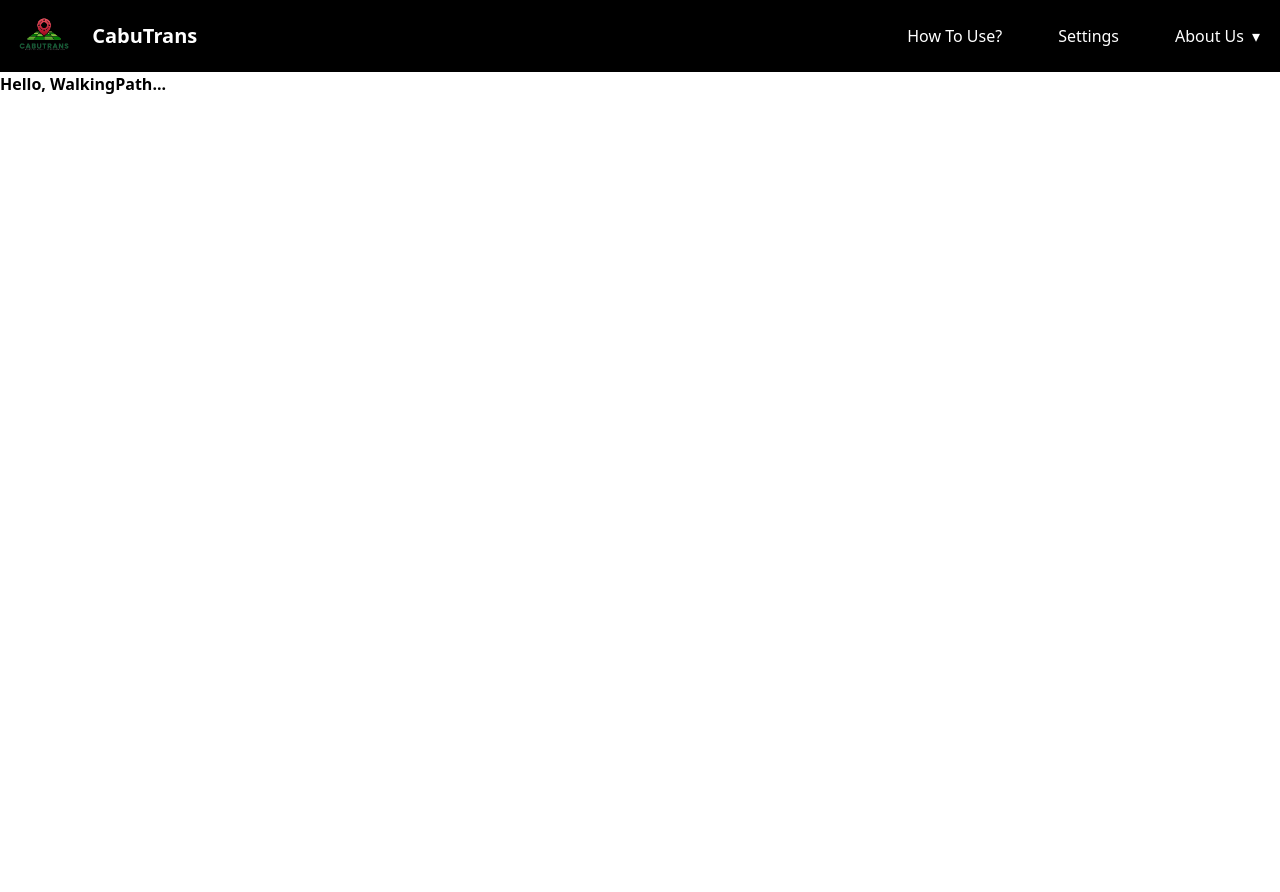
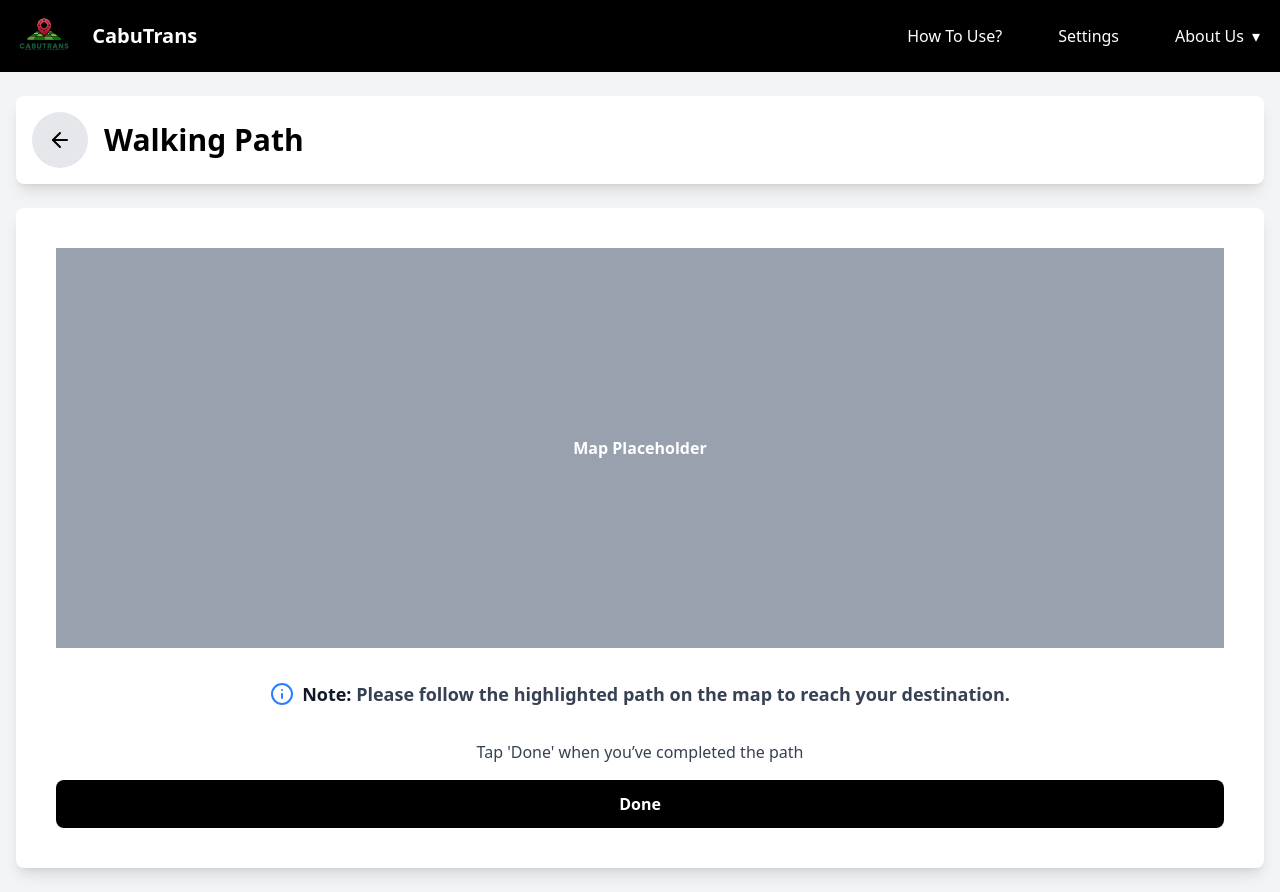
Before and after one commit to tortangChris/CabTrans-WebApp, a React (Vite) app: page /walking-path in a window 1280 px wide. Before the commit the page ends 800 px from the top, so only its background shows below. Built offline with nearby package versions, Linux system fonts and the light colour scheme.

Commit message:
Add content(maps, button, and instruction) for Walking Path page

```diff
--- a/src/Pages/WalkingPath.jsx
+++ b/src/Pages/WalkingPath.jsx
@@ -1,9 +1,80 @@
-import React from "react";
+import React, { useState } from "react";
+import { useNavigate } from "react-router-dom";
+import { ArrowLeft, Info } from "lucide-react";
 
 const WalkingPath = () => {
+  const navigate = useNavigate();
+  const [isDone, setIsDone] = useState(false);
+
+  const handleBack = () => {
+    navigate(-1);
+  };
+
+  const handleDone = () => {
+    setIsDone(true);
+  };
+
   return (
-    <div className="font-semibold">
-      Hello, WalkingPath...
+    <div className="bg-gray-100 min-h-screen px-4 py-6 flex flex-col">
+      <div className="container flex items-center mx-auto bg-white shadow-lg rounded-lg mb-6 p-4">
+        <button
+          className="flex items-center justify-center bg-gray-200 rounded-full hover:bg-gray-300 transition"
+          onClick={handleBack}
+          style={{
+            width: "3.5rem",
+            height: "3.5rem",
+          }}
+        >
+          <ArrowLeft size={24} />
+        </button>
+        <h1 className="text-xl lg:text-2xl xl:text-3xl font-bold ml-4">
+          Walking Path
+        </h1>
+      </div>
+
+      <div className="container mx-auto bg-white shadow-lg rounded-lg p-10 flex flex-col items-center justify-between space-y-4 flex-grow max-h-screen">
+        <div className="w-full h-120 sm:h-66 md:h-[450px] lg:h-[400px] bg-gray-300 rounded-lg mb-4">
+          <div className="h-full bg-gray-400 flex items-center justify-center text-white font-bold">
+            Map Placeholder
+          </div>
+        </div>
+
+        <div className="w-full text-center text-gray-700 mt-4 px-4">
+          <div className="flex items-center justify-center space-x-2">
+            <Info size={24} className="text-blue-500" />
+            <p className="text-lg font-semibold">
+              <span className="text-gray-900 font-bold">Note:</span> Please
+              follow the highlighted path on the map to reach your destination.
+            </p>
+          </div>
+        </div>
+
+        {isDone ? (
+          <div className="w-full text-center mt-4 text-green-600 font-semibold">
+            <p>
+              Congratulations! You've successfully completed the walking path!
+            </p>
+          </div>
+        ) : (
+          <div className="w-full text-center mt-4 text-gray-700">
+            <p>Tap 'Done' when you’ve completed the path</p>
+          </div>
+        )}
+
+        <div className="w-full flex justify-center mt-auto">
+          <button
+            className={`w-full sm:w-72 md:w-96 lg:w-300 py-3 px-8 ${
+              isDone
+                ? "bg-gray-400 cursor-not-allowed"
+                : "bg-black hover:bg-gray-800"
+            } text-white font-bold rounded-lg transition`}
+            onClick={handleDone}
+            disabled={isDone}
+          >
+            Done
+          </button>
+        </div>
+      </div>
     </div>
   );
 };
```
